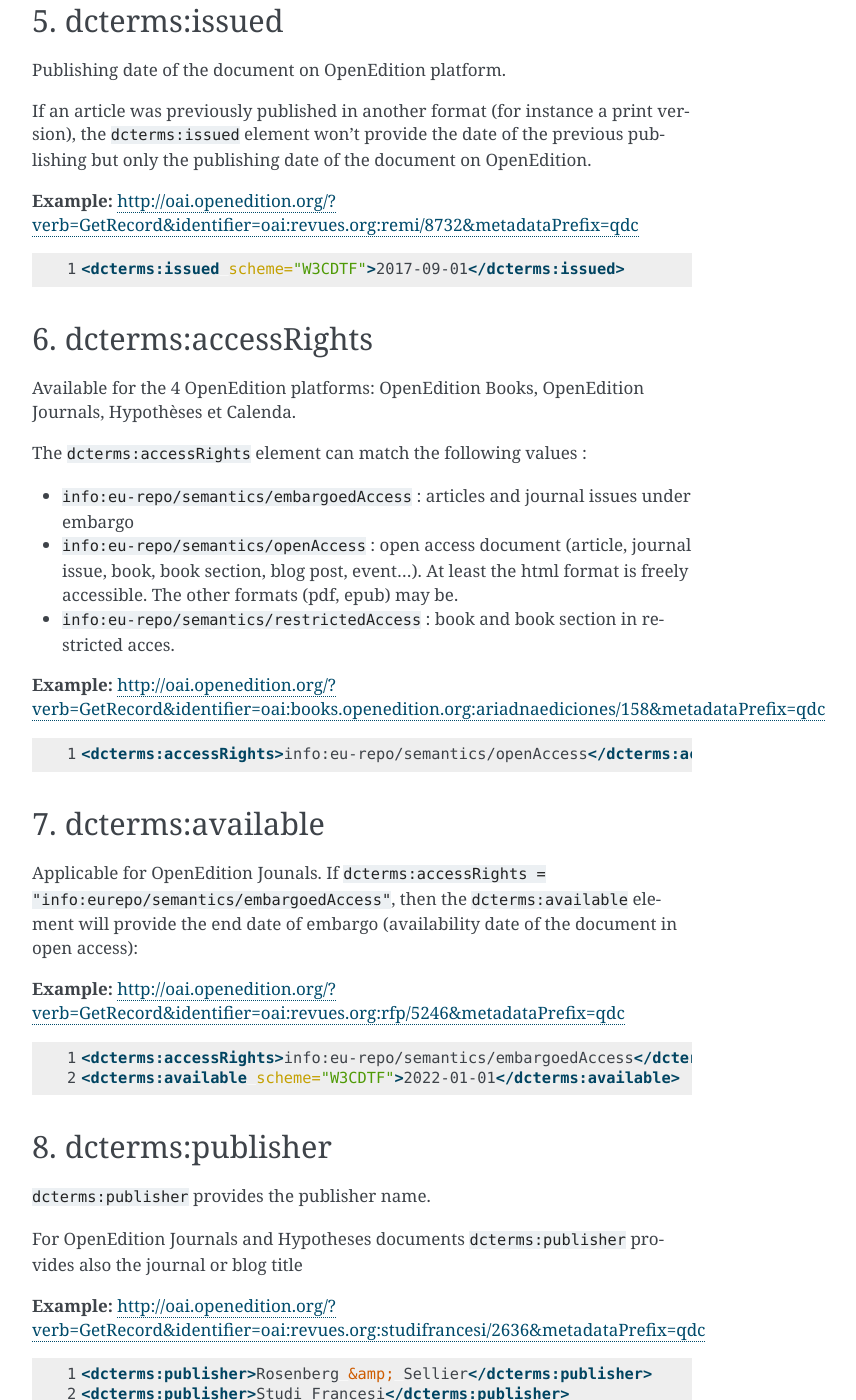
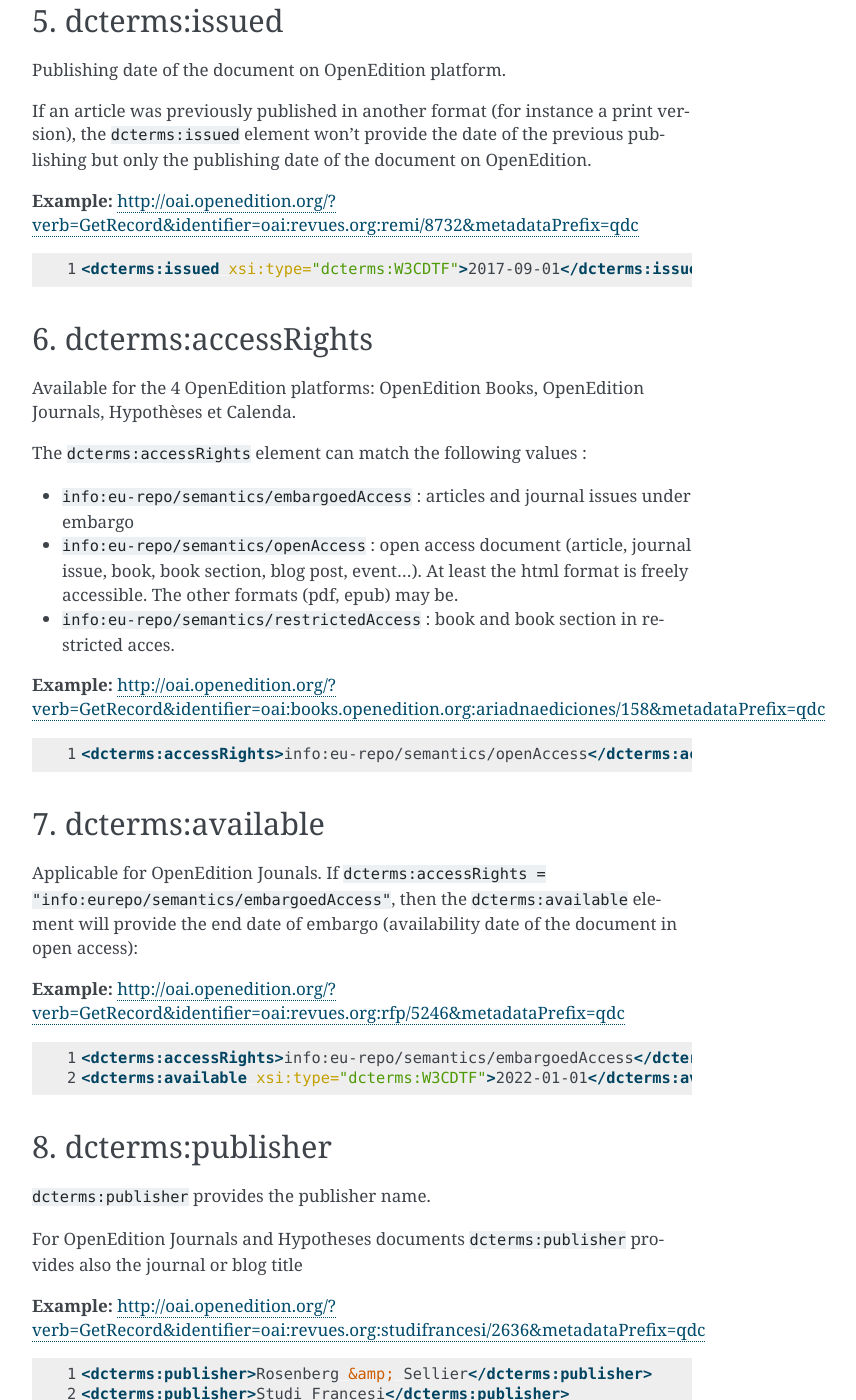
Before and after one commit to PatGendre/oai-openedition, a Sphinx documentation site: the page built from docs/source/qdc.rst, in a window 1280 px wide and 1400 px high, scrolled down 1263 px. Shown: the whole window, without its empty margins (388-1244 px from the left). Built offline with Sphinx 7.4.7, drawn with Linux system fonts in a browser that asks for light colours; some of the changed lines change nothing that is shown; some of the changed text lies outside the part shown.

Commit message:
qdc fix issued, language, available

```diff
--- a/docs/source/qdc.rst
+++ b/docs/source/qdc.rst
@@ -61,7 +61,7 @@
 .. code-block:: xml
     :linenos:
 
-    <dcterms:issued scheme="W3CDTF">2017-09-01</dcterms:issued>
+    <dcterms:issued xsi:type="dcterms:W3CDTF">2017-09-01</dcterms:issued>
 
 
 6. dcterms:accessRights
@@ -95,7 +95,7 @@
     :linenos:
 
     <dcterms:accessRights>info:eu-repo/semantics/embargoedAccess</dcterms:accessRights>
-    <dcterms:available scheme="W3CDTF">2022-01-01</dcterms:available>
+    <dcterms:available xsi:type="dcterms:W3CDTF">2022-01-01</dcterms:available>
 
 
 8. dcterms:publisher
@@ -218,7 +218,7 @@
 .. code-block:: xml
     :linenos:
 
-    <dcterms:language scheme="RFC1766">en</dcterms:language>
+    <dcterms:language xsi:type="dcterms:RFC1766">en</dcterms:language>
 
 .. _dctermstype:
 
```
